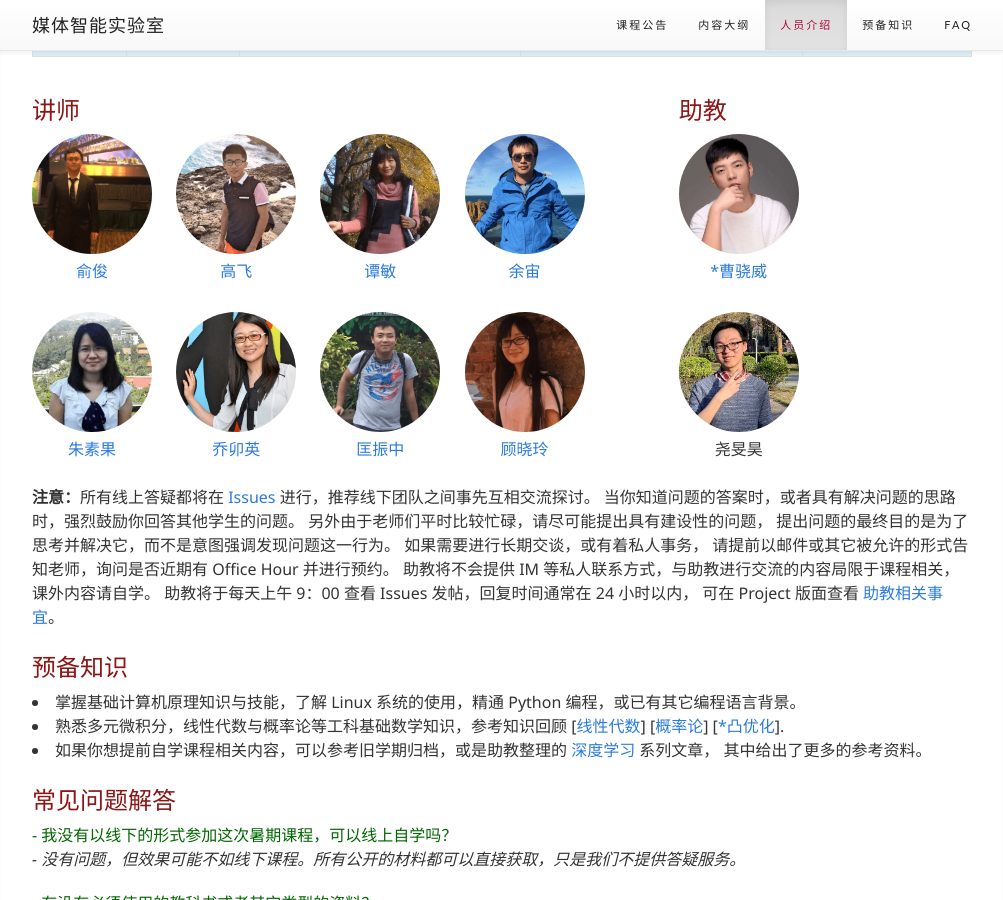
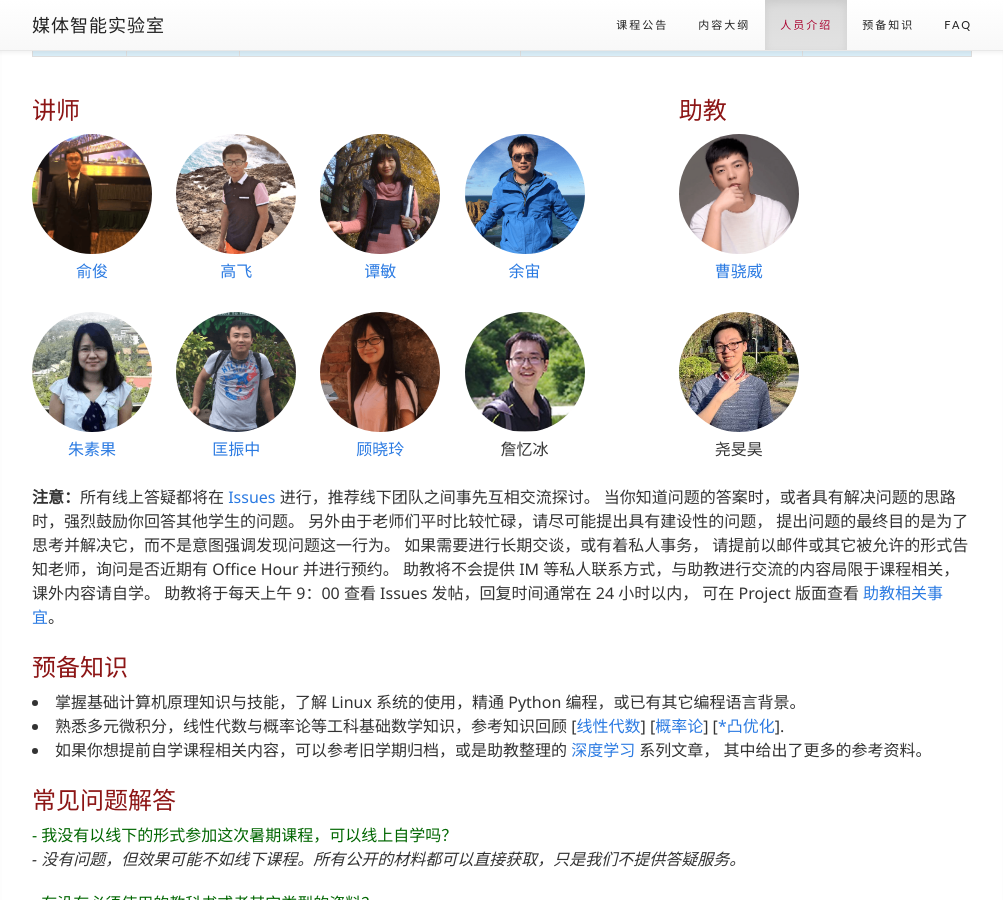
Before and after one commit to HDUMIL/summer-school, a Jekyll site: the page built from index.html, in a window 1280 px wide and 900 px high, scrolled down 2458 px. Shown: the whole window, without its empty margins (138-1141 px from the left). Built offline with Jekyll 4.4.1, drawn with Linux system fonts in a browser that asks for light colours; nearby versions of some CDN libraries; formulas are drawn with MathJax 3.

Commit message:
add zhan

```diff
--- a/_includes/instructor.html
+++ b/_includes/instructor.html
@@ -46,15 +46,6 @@
             </a>
             <br>
         </div>
-        <div class="instructor" id="maoyingqiao">
-            <a href="http://mil.hdu.edu.cn/people/maoying_qiao/index.html" target="_blank">
-                <div class="instructorphoto">
-                    <img class="img-hover" src="{{ "/assets/img/maoyingqiao.png" | prepend: site.baseurl }}">
-                </div>
-                <div>乔卯英</div>
-            </a>
-            <br>
-        </div>
         <div class="instructor" id="zhenzhongkuang">
             <a href="http://mil.hdu.edu.cn/people/zhenzhong_kuang/index.html" target="_blank">
                 <div class="instructorphoto">
@@ -73,6 +64,13 @@
             </a>
             <br>
         </div>
+        <div class="instructor" id="yibinzhan">
+                <div class="instructorphoto">
+                    <img class="img-hover" src="{{ "/assets/img/yibinzhan.jpg" | prepend: site.baseurl }}">
+                </div>
+                <div>詹忆冰</div>
+            <br>
+        </div>
     </div>
 
     <div class="col-md-2">
@@ -82,7 +80,7 @@
                 <div class="instructorphoto">
                     <img class="img-hover" src="{{ "/assets/img/xiaoweicao.png" | prepend: site.baseurl }}">
                 </div>
-                <div>*曹骁威</div>
+                <div>曹骁威</div>
             </a>
             <br>
         </div>
```
Also changed, not shown: assets/img/yibinzhan.jpg (added).
